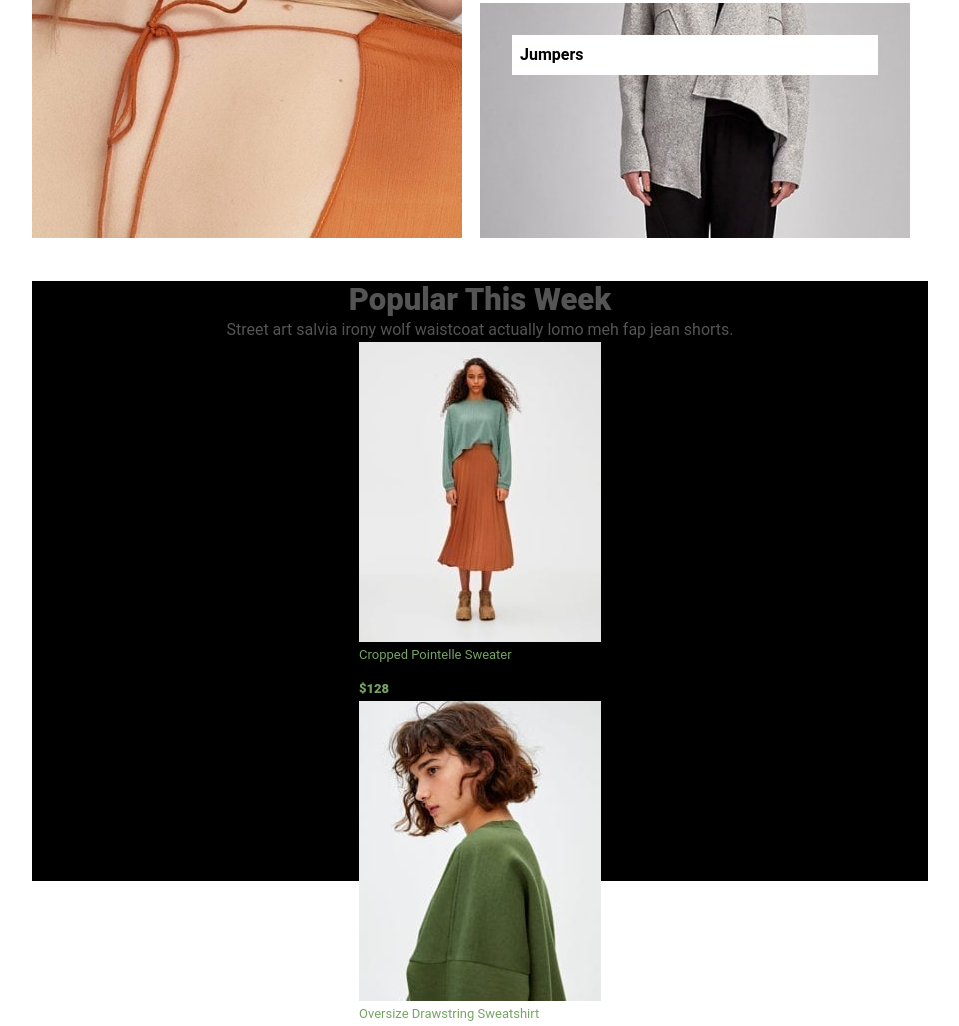
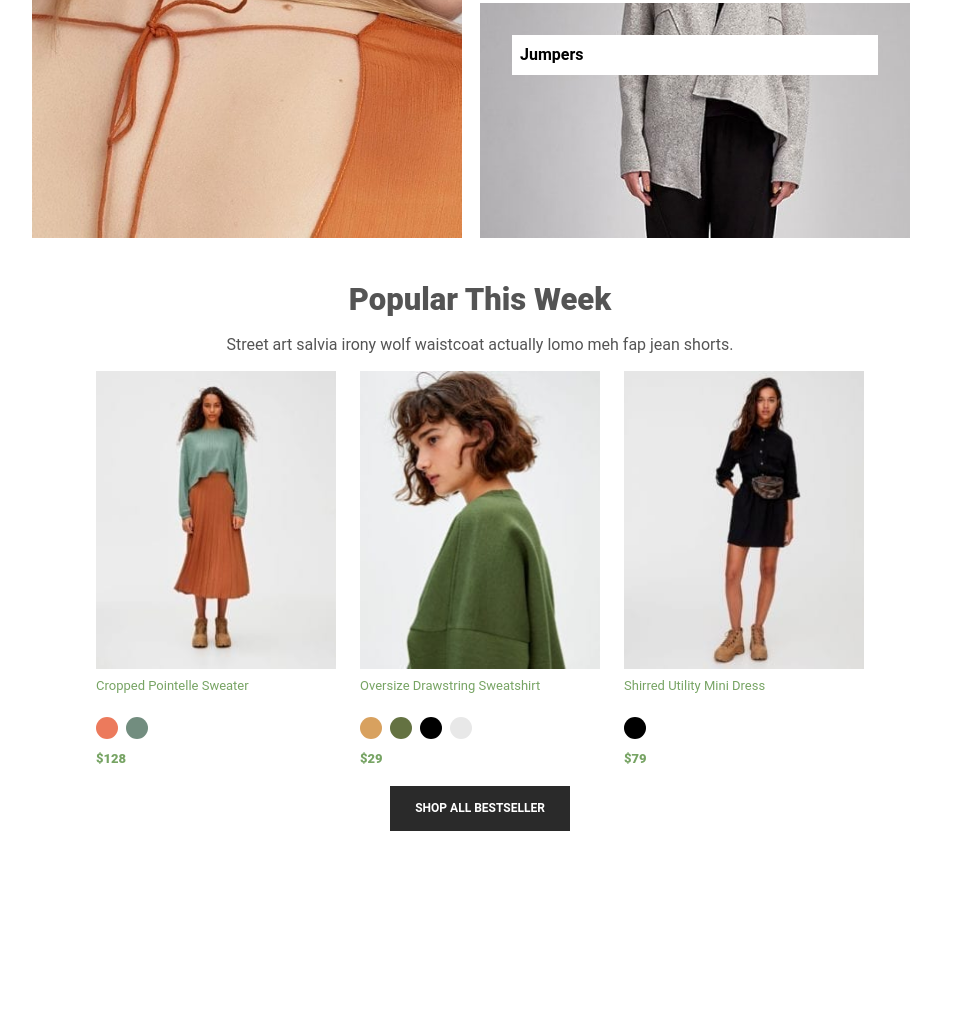
Before and after one commit to iMuhammadUmer/shopkeeper.wp-theme.design-author-getbowtied-_clone, a plain HTML site: page index.html in a window 1280 px wide. Shown: the part 1607-2633 px from the top of the page, without its empty margins (160-1119 px from the left). After the commit the page ends 2438 px from the top, so only its background shows below. Drawn offline with Linux system fonts and the light colour scheme.

Commit message:
[feat] popular styling

```diff
--- a/style.css
+++ b/style.css
@@ -6,6 +6,14 @@
 :root {
   --price: rgb(119, 164, 100);
   --black: #545454;
+  --brownSelectionColor: #ec7a5c;
+  --greySelectionColor: #728d7f;
+  --orangeSelectionColor: #d8a15f;
+  --silverSelectionColor: #e8e8e8;
+  --greenSelectionColor: #647242;
+  --greenSelectionColor: #647242;
+  --btnSeller: #2a2a2a;
+  --btnSellerHover: #606060;
 }
 a {
   text-decoration: none;
@@ -193,12 +201,68 @@ p {
   background-color: black;
 }
 .popularWeek {
-  width: 70%;
-  height: 600px;
+  width: 60%;
+  height: 550px;
   display: flex;
   justify-content: space-between;
   align-items: center;
   flex-direction: column;
-  background-color: black;
   margin-top: 3em;
 }
+.popularWeek .row {
+  width: 100%;
+  height: 400px;
+  display: flex;
+  justify-content: space-between;
+}
+.popularWeek .row .col {
+  width: 240px;
+  height: inherit;
+  display: flex;
+  justify-content: space-between;
+  flex-direction: column;
+}
+#popularWeekImg1:hover {
+  background-image: url(./images/org-a-350x435.jpg);
+}
+#brownSelectionColor {
+  background-color: var(--brownSelectionColor);
+}
+#greySelectionColor {
+  background-color: var(--greySelectionColor);
+}
+#silverSelectionColor {
+  background-color: var(--silverSelectionColor);
+}
+#orangeSelectionColor {
+  background-color: var(--orangeSelectionColor);
+}
+#greenSelectionColor {
+  background-color: var(--greenSelectionColor);
+}
+.colorSelection {
+  height: 22px;
+  width: 22px;
+  border-radius: 50%;
+  margin-right: 0.5em;
+  background-color: black;
+}
+span {
+  display: flex;
+}
+button {
+  width: 180px;
+  height: 45px;
+  text-transform: uppercase;
+  cursor: pointer;
+  outline: none;
+  border: none;
+  font-size: 12px;
+  font-weight: 700;
+  color: white;
+  background-color: var(--btnSeller);
+  transition: 0.25s ease-in-out;
+}
+button:hover {
+  background-color: var(--btnSellerHover);
+}
```
